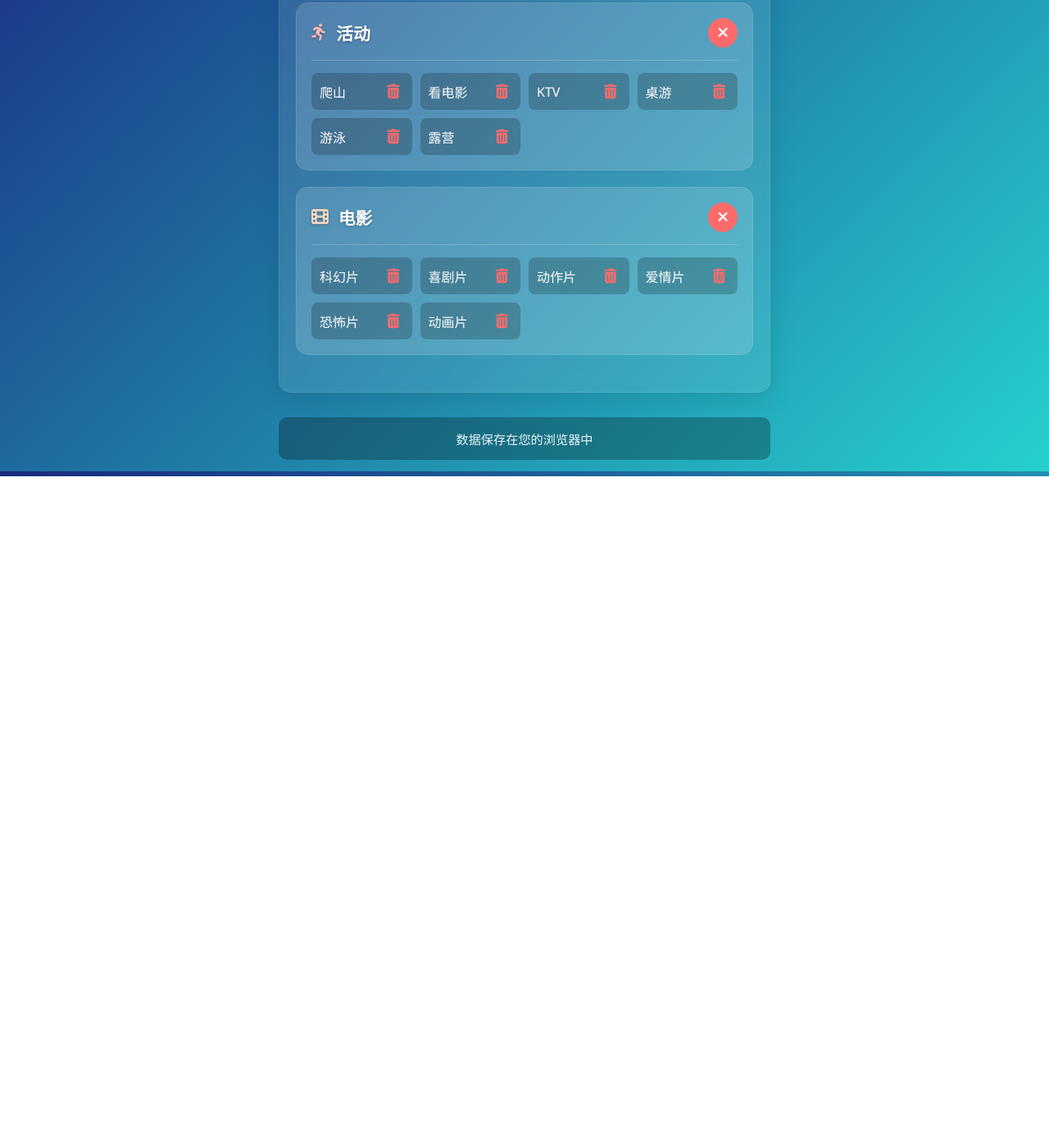
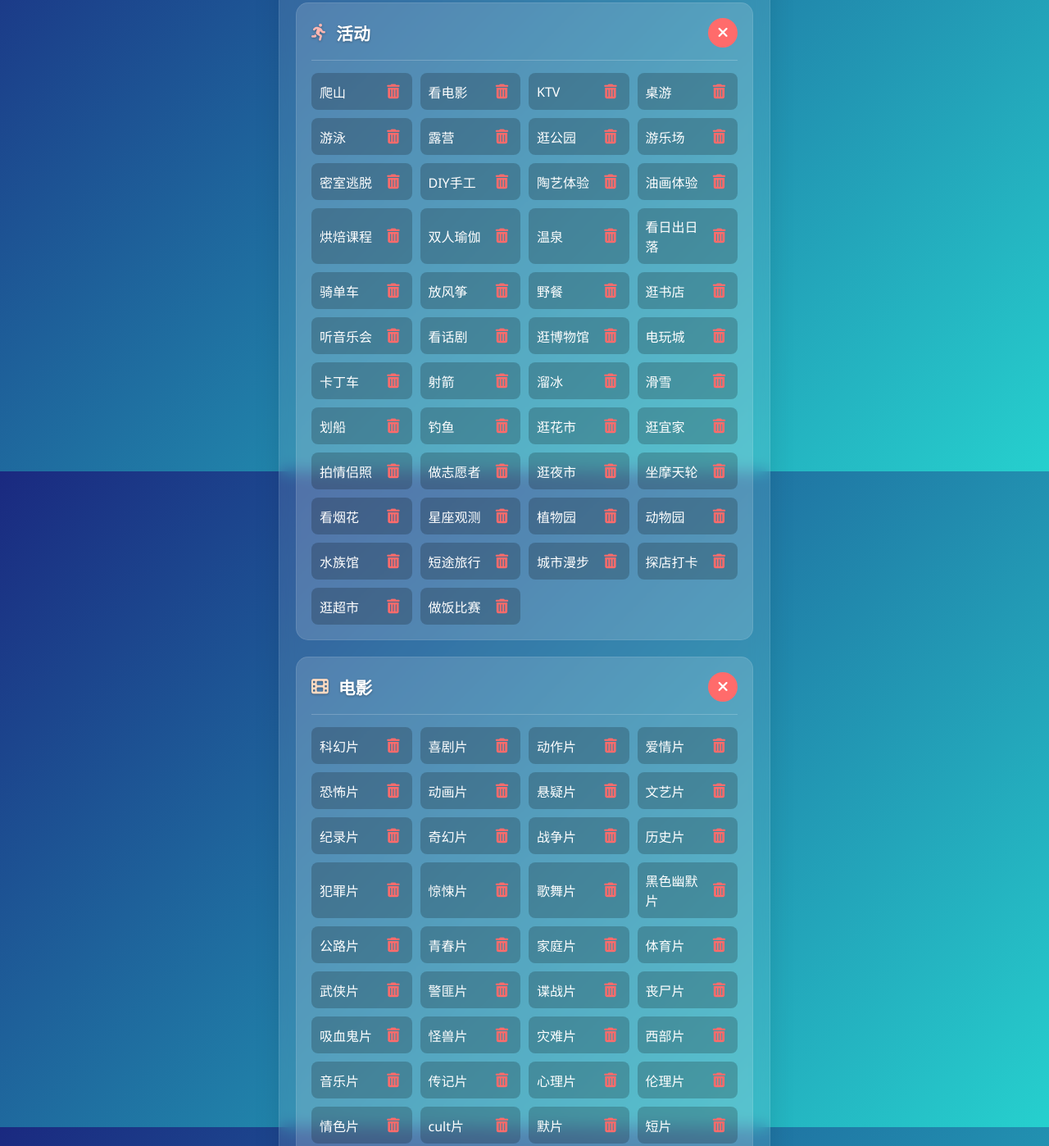
Before and after one commit to Lzy14121021/ZMQ0001, a plain HTML site: page index.html in a window 1280 px wide. Shown: the part 1825-3223 px from the top of the page at 82% size. Before the commit the page ends 2406 px from the top, so only its background shows below. Drawn offline with Linux system fonts and the light colour scheme.

Commit message:
Update index.html

```diff
--- a/index.html
+++ b/index.html
@@ -530,14 +530,33 @@
                 id: 2,
                 name: "活动",
                 color: "#FFB7B2",
-                options: ["爬山", "看电影", "KTV", "桌游", "游泳", "露营"]
+                options: [
+        "爬山", "看电影", "KTV", "桌游", "游泳", "露营",
+        "逛公园", "游乐场", "密室逃脱", "DIY手工", "陶艺体验",
+        "油画体验", "烘焙课程", "双人瑜伽", "温泉", "看日出日落",
+        "骑单车", "放风筝", "野餐", "逛书店", "听音乐会",
+        "看话剧", "逛博物馆", "电玩城", "卡丁车", "射箭",
+        "溜冰", "滑雪", "划船", "钓鱼", "逛花市",
+        "逛宜家", "拍情侣照", "做志愿者", "逛夜市", "坐摩天轮",
+        "看烟花", "星座观测", "植物园", "动物园", "水族馆",
+        "短途旅行", "城市漫步", "探店打卡", "逛超市", "做饭比赛"
+    ]
             },
             {
-                id: 3,
-                name: "电影",
-                color: "#FFDAC1",
-                options: ["科幻片", "喜剧片", "动作片", "爱情片", "恐怖片", "动画片"]
-            }
+    id: 3,
+    name: "电影",
+    color: "#FFDAC1",
+    options: [
+        "科幻片", "喜剧片", "动作片", "爱情片", "恐怖片",
+        "动画片", "悬疑片", "文艺片", "纪录片", "奇幻片",
+        "战争片", "历史片", "犯罪片", "惊悚片", "歌舞片",
+        "黑色幽默片", "公路片", "青春片", "家庭片", "体育片",
+        "武侠片", "警匪片", "谍战片", "丧尸片", "吸血鬼片",
+        "怪兽片", "灾难片", "西部片", "音乐片", "传记片",
+        "心理片", "伦理片", "情色片", "cult片", "默片",
+        "短片", "实验电影", "儿童片", "贺岁片", "主旋律片"
+    ]
+}
         ];
 
         // 当前选中的类别
```
